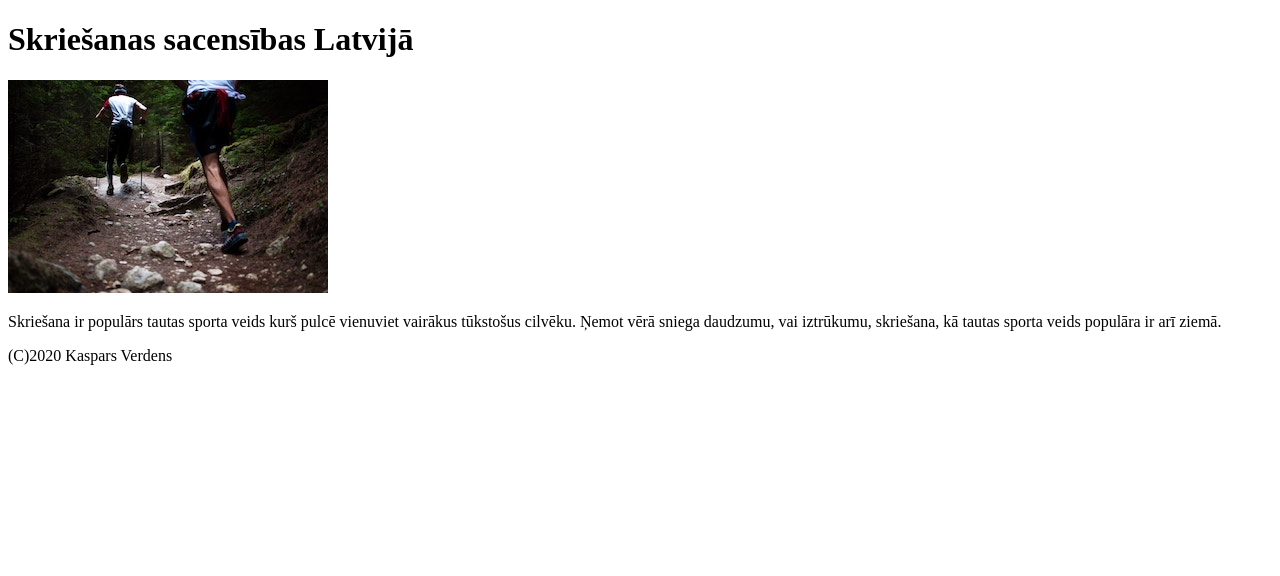
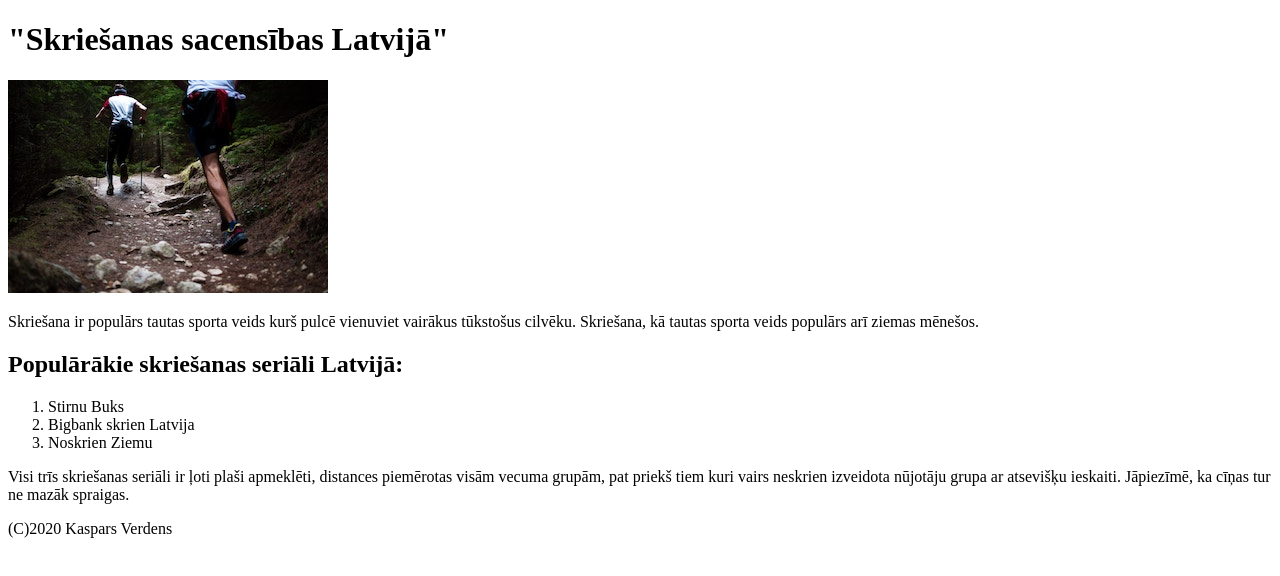
Before and after one commit to Kverdens/HM01.2020, a plain HTML site: page index.html in a window 1280 px wide. Drawn offline with Linux system fonts and the light colour scheme.

Commit message:
liste un 2. paragrafs

```diff
--- a/index.html
+++ b/index.html
@@ -6,11 +6,20 @@
     <title>Skriešanas sacensības Latvijā</title>
 <head>
         <header>
-            <h1>Skriešanas sacensības Latvijā</h1>
+            <h1>"Skriešanas sacensības Latvijā"</h1>
             <img src="img/running_main.jpg" alt="Skrējēji">
             <p>Skriešana ir populārs tautas sporta veids kurš pulcē vienuviet vairākus tūkstošus cilvēku.
-             Ņemot vērā sniega daudzumu, vai iztrūkumu, skriešana, kā tautas sporta veids populāra ir arī ziemā.</p>
+             Skriešana, kā tautas sporta veids populārs arī ziemas mēnešos.</p>
         </header>
+        <main>
+            <h2>Populārākie skriešanas seriāli Latvijā:</h2>
+            <ol>
+                <li>Stirnu Buks</li>
+                <li>Bigbank skrien Latvija</li>
+                <li>Noskrien Ziemu</li>
+            </ol>
+            <p>Visi trīs skriešanas seriāli ir ļoti plaši apmeklēti, distances piemērotas visām vecuma grupām, pat priekš tiem kuri vairs neskrien izveidota nūjotāju grupa ar atsevišķu ieskaiti. Jāpiezīmē, ka cīņas tur ne mazāk spraigas.</p>
+        </main>
         </head>
 <body>
    <footer>(C)2020 Kaspars Verdens</footer>
```
